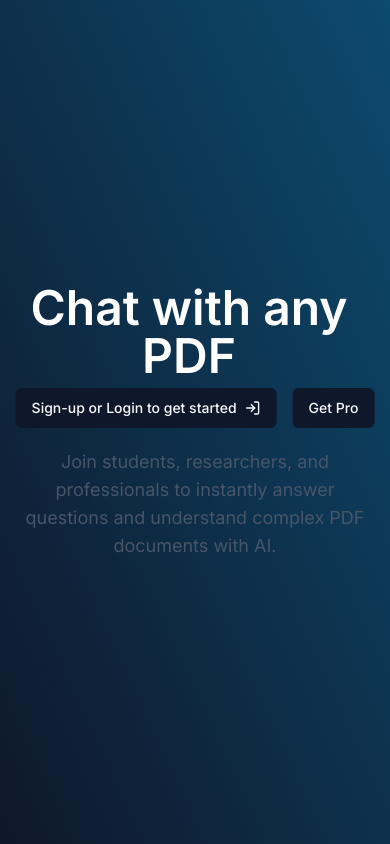
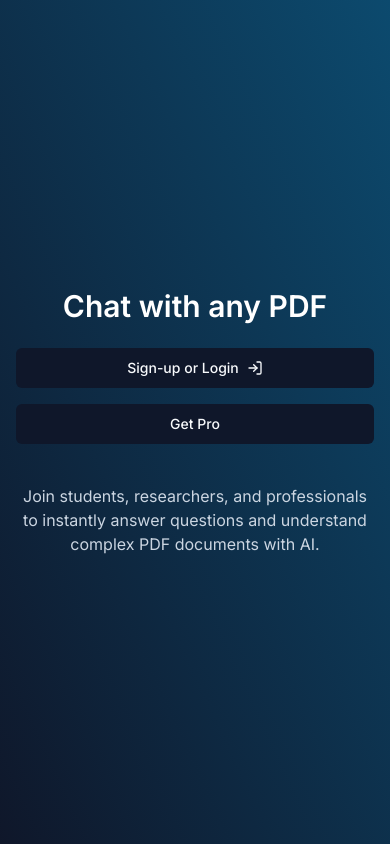
Before and after one commit to olyaiy/ai-saas, a Next.js app: page / in a window 390 px wide. Built offline with nearby package versions, Linux system fonts and the light colour scheme; no server answers.

Commit message:
fix homepage responsiveness

```diff
--- a/src/app/page.tsx
+++ b/src/app/page.tsx
@@ -1,10 +1,8 @@
-
 import { Button } from "@/components/ui/button";
 import { UserButton } from "@clerk/nextjs";
 import { auth } from "@clerk/nextjs/server";
-import Image from "next/image";
 import Link from "next/link";
-import {ArrowBigRight, ArrowRight, LogIn} from 'lucide-react'
+import { ArrowRight, LogIn } from 'lucide-react'
 import FileUpload from "@/components/FileUpload";
 import { checkSubscription } from "@/lib/subscription";
 import SubscriptionButton from "@/components/SubscriptionButton";
@@ -13,7 +11,7 @@ import { eq } from "drizzle-orm";
 import { chats } from "@/lib/db/schema";
 
 export default async function Home() {
-  const {userId} = await auth()
+  const { userId } = await auth()
   const isAuth = !!userId
   const isPro = await checkSubscription()
   let firstChat;
@@ -22,35 +20,33 @@ export default async function Home() {
     if (firstChat) {
       firstChat = firstChat[0]
     }
-
   }
 
-
   return (
-    <div className="w-screen min-h-screen bg-gradient-to-tr from-slate-900 to-sky-900">
-      <div className="absolute top-1/2 left-1/2 -translate-x-1/2 -translate-y-1/2">
+    <div className="w-full min-h-screen bg-gradient-to-tr from-slate-900 to-sky-900 flex items-center justify-center px-4 sm:px-6 lg:px-8">
+      <div className="max-w-4xl w-full space-y-8">
         <div className="flex flex-col items-center text-center">
-          <div className="flex items-center">
-            <h1 className="mr-3 text-5xl font-semibold text-white"> Chat with any PDF</h1>
-            <UserButton/>
+          <div className="flex items-center flex-wrap justify-center gap-3">
+            <h1 className="text-3xl sm:text-4xl md:text-5xl font-semibold text-white">Chat with any PDF</h1>
+            <UserButton afterSignOutUrl="/"/>
           </div>
 
-          <div className="flex flex-col mt-2">
-  <div className="flex gap-4 mb-4">
+          <div className="flex flex-col mt-6 w-full max-w-md">
+            <div className="flex flex-col sm:flex-row gap-4 mb-4 justify-center">
               {isAuth && firstChat && (
                 <Link href={`chat/${firstChat.id}`}>
-        <Button>
+                  <Button className="w-full sm:w-auto">
                     Go To Chats
-          <ArrowRight className="ml-2"/>
+                    <ArrowRight className="ml-2 w-4 h-4"/>
                   </Button>
                 </Link>
               )}
               {isAuth ? (
                 <SubscriptionButton isPro={isPro}/>
               ) : (
-      <Link href='/sign-up'>
-        <Button>
-          Sign-up or Login to get started
+                <Link href='/sign-up' className="w-full sm:w-auto">
+                  <Button className="w-full">
+                    Sign-up or Login
                     <LogIn className="w-4 h-4 ml-2" />
                   </Button>
                 </Link>
@@ -65,13 +61,10 @@ export default async function Home() {
             )}
           </div>
 
-
-
-         <p className="max-w-xl mt-1 text-lg text-slate-600">
+          <p className="max-w-xl mt-6 text-base sm:text-lg text-slate-300">
             Join students, researchers, and professionals to instantly answer
             questions and understand complex PDF documents with AI.
           </p>
-
         </div>
       </div>
     </div>
```
Lines whose indentation alone changed are shown as unchanged.
